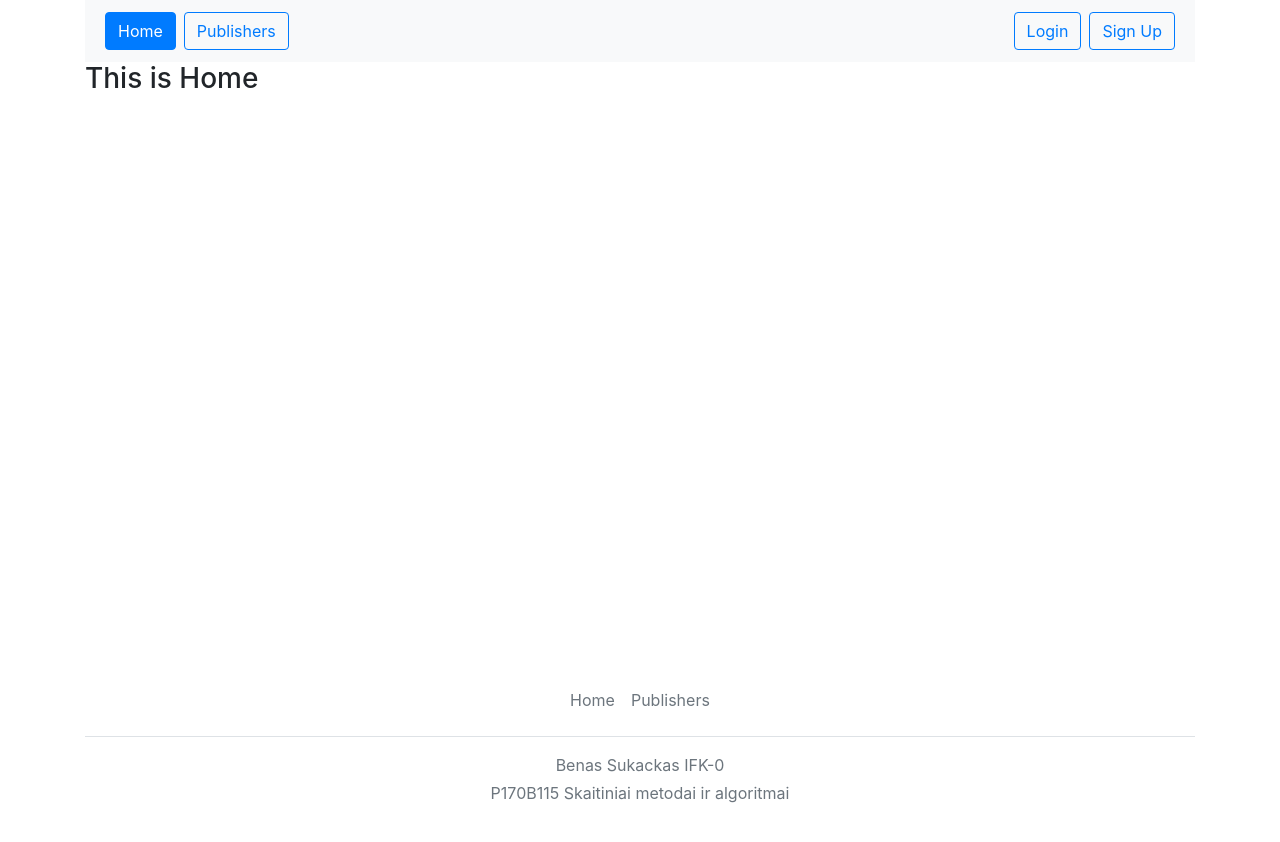
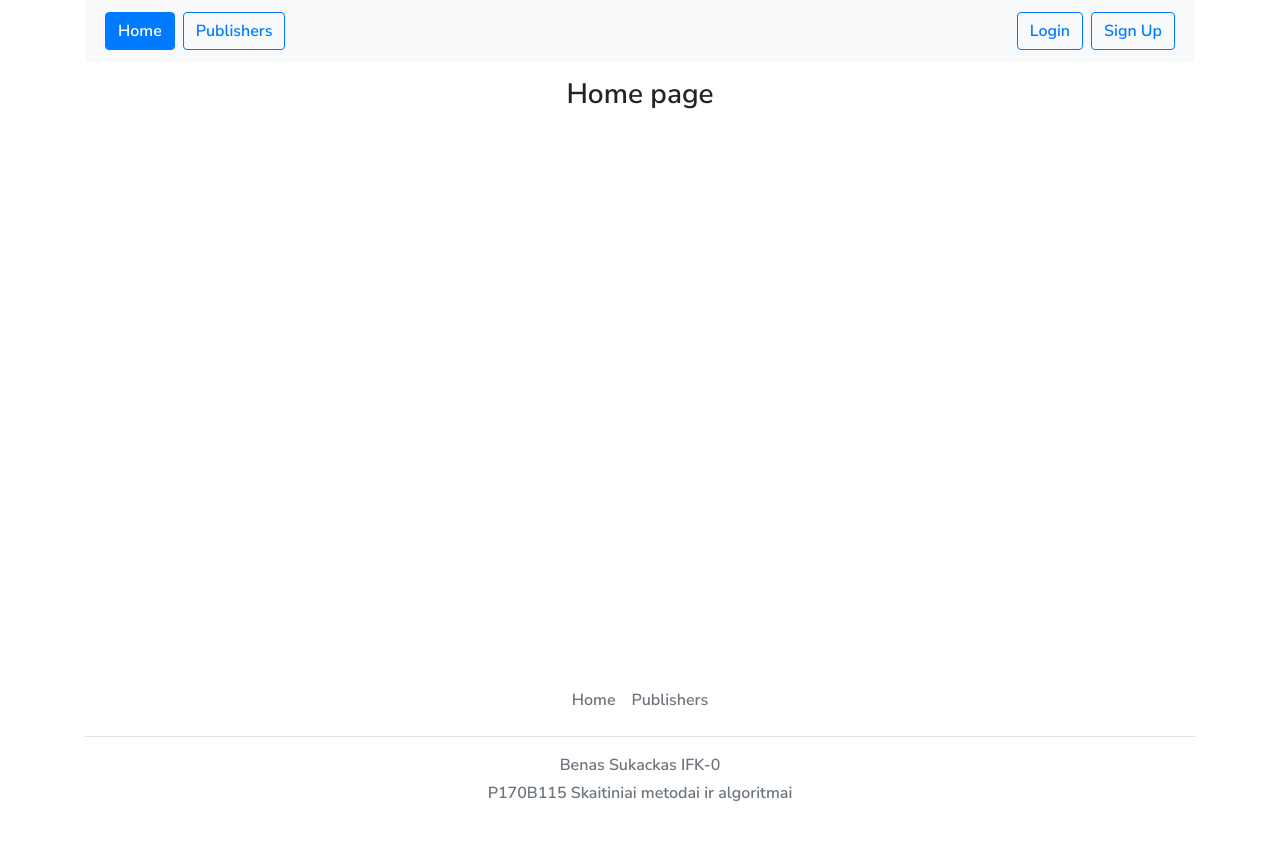
Before and after one commit to bensuk/bookstore-front, a React (Create React App) app: page / in a window 1280 px wide. Shown: the top 842 px of the page. Built offline with nearby package versions, Linux system fonts and the light colour scheme.

Commit message:
added google font

```diff
--- a/public/index.html
+++ b/public/index.html
@@ -1,7 +1,9 @@
 <!DOCTYPE html>
 <html lang="en">
   <head>
-    <link rel="stylesheet" href="https://cdn.jsdelivr.net/npm/bootstrap@4.0.0/dist/css/bootstrap.min.css" integrity="sha384-Gn5384xqQ1aoWXA+058RXPxPg6fy4IWvTNh0E263XmFcJlSAwiGgFAW/dAiS6JXm" crossorigin="anonymous">
+    <link rel="stylesheet" href="https://cdn.jsdelivr.net/npm/bootstrap@4.0.0/dist/css/bootstrap.min.css" integrity="sha384-Gn5384xqQ1aoWXA+058RXPxPg6fy4IWvTNh0E263XmFcJlSAwiGgFAW/dAiS6JXm" crossorigin="anonymous"/>
+    <link rel="preconnect" href="https://fonts.googleapis.com"><link rel="preconnect" href="https://fonts.gstatic.com" crossorigin/>
+    <link href="https://fonts.googleapis.com/css2?family=Nunito+Sans:ital,wght@1,200&display=swap" rel="stylesheet"/>
     <meta charset="utf-8" />
     <link rel="icon" href="%PUBLIC_URL%/favicon.ico" />
     <meta name="viewport" content="width=device-width, initial-scale=1" />
--- a/src/App.css
+++ b/src/App.css
@@ -36,3 +36,9 @@
     transform: rotate(360deg);
   }
 }
+
+body{
+  font-family: 'Nunito Sans', sans-serif;
+}
+
+@import url('https://fonts.googleapis.com/css2?family=Nunito+Sans:ital,wght@1,200&display=swap');
--- a/src/App.js
+++ b/src/App.js
@@ -1,7 +1,9 @@
 import React from 'react';
 import Header from './Header'
 import Footer from './Footer'
-import {BrowserRouter, Route, Routes, NavLink} from 'react-router-dom';
+import {BrowserRouter} from 'react-router-dom';
+import './index.css';
+import './App.css';
 
 function App() {
   return (
--- a/src/Author.js
+++ b/src/Author.js
@@ -1,6 +1,6 @@
 import axios from "axios";
 import React, {useEffect, useRef, useState} from "react";
-import { Link, redirect, useLocation, useNavigate, useParams } from "react-router-dom";
+import { Link, useLocation, useNavigate } from "react-router-dom";
 import { variables } from "./Variables";
 
 export default function Author(props){
@@ -29,9 +29,9 @@ export default function Author(props){
             // }
             setAuthors(response.data);
         })
-        .catch(error => {
+        .catch(() => {
             return navigate("/NotFound");
-            alert(error.response.statusText);
+            // alert(error.response.statusText);
         });
     }
 
--- a/src/Book.js
+++ b/src/Book.js
@@ -1,6 +1,6 @@
 import axios from "axios";
 import React, {useEffect, useRef, useState} from "react";
-import { useLocation, useNavigate, useParams } from "react-router-dom";
+import { useLocation, useNavigate } from "react-router-dom";
 import { variables } from "./Variables";
 
 export default function Book(props){
@@ -29,9 +29,9 @@ export default function Book(props){
             // }
             setBooks(response.data);
         })
-        .catch(error => {
+        .catch(() => {
             return navigate("/NotFound");
-            alert(error.response.statusText);
+            // alert(error.response.statusText);
         });
     }
 
--- a/src/Header.js
+++ b/src/Header.js
@@ -2,7 +2,7 @@ import {Home} from './Home';
 import Publisher from './Publisher';
 import Author from './Author';
 import Book from './Book';
-import {BrowserRouter, Route, Routes, NavLink} from 'react-router-dom';
+import {Route, Routes, NavLink} from 'react-router-dom';
 import React, { useEffect, useState } from 'react';
 import Login from './Login';
 import SignUp from './SignUp';
--- a/src/Home.js
+++ b/src/Home.js
@@ -3,9 +3,9 @@ import React, {Component} from "react";
 export class Home extends Component{
     render(){
         return(
-            <div>
-                <h3>This is Home </h3>
-            </div>
+            <h3 className='d-flex justify-content-center m-3'>
+                Home page
+            </h3>
         )
     }
 }
--- a/src/NotFound.js
+++ b/src/NotFound.js
@@ -3,9 +3,9 @@ import React, {Component} from "react";
 export class NotFound extends Component{
     render(){
         return(
-            <div>
-                <h3>Page not found</h3>
-            </div>
+        <h3 className='d-flex justify-content-center m-3'>
+            Page not found
+        </h3>
         )
     }
 }
--- a/src/index.css
+++ b/src/index.css
@@ -1,8 +1,11 @@
+@import url('https://fonts.googleapis.com/css2?family=Nunito+Sans:wght@600&display=swap');
+
 body {
   margin: 0;
-  font-family: -apple-system, BlinkMacSystemFont, 'Segoe UI', 'Roboto', 'Oxygen',
+  /* font-family: -apple-system, BlinkMacSystemFont, 'Segoe UI', 'Roboto', 'Oxygen',
     'Ubuntu', 'Cantarell', 'Fira Sans', 'Droid Sans', 'Helvetica Neue',
-    sans-serif;
+    sans-serif; */
+  font-family: 'Nunito Sans', sans-serif;
   -webkit-font-smoothing: antialiased;
   -moz-osx-font-smoothing: grayscale;
 }
```
Also changed, not shown: src/Footer.js (+2 -9 lines), 1 other file (tests, documents, lock files or other folders).
